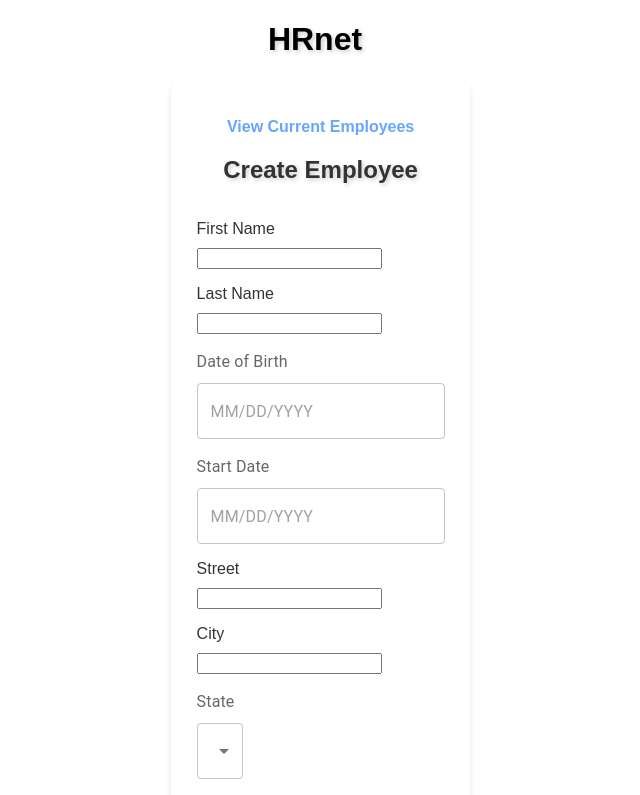
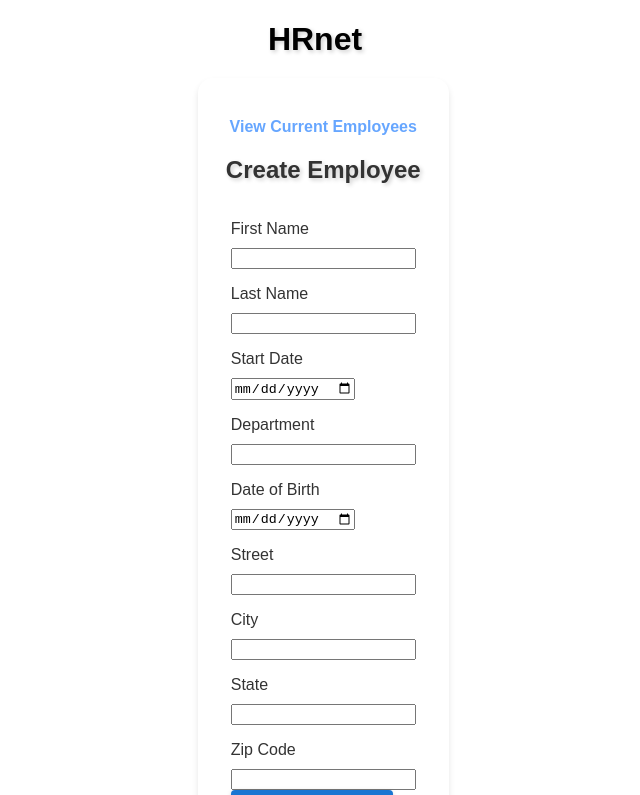
Before and after one commit to SabrinaMouginot/HRNet_P14, a React (Vite) app: page / in a window 1280 px wide. Shown: the top 795 px of the page, without its empty margins (325-965 px from the left). Built offline with nearby package versions, Linux system fonts and the light colour scheme.

Commit message:
rectification des messages d erreur sans zod

```diff
--- a/src/pages/CreateEmployee.jsx
+++ b/src/pages/CreateEmployee.jsx
@@ -1,14 +1,58 @@
-import MyForm from "../components/MyForm";
 import { useDispatch, useSelector } from 'react-redux';
 import { toggleModal } from '../redux/modalSlice';
 import Modal from '@mui/material/Modal';
-import { Button, Box, Typography } from '@mui/material'; // Import MUI components
+import { Button, Box, Typography } from '@mui/material';
+import { useState } from 'react';
+import { Link } from "react-router-dom";
 import '../app.css';
-import { Link } from "react-router-dom";
 
 function CreateEmployee() {
   const dispatch = useDispatch();
-  const isOpen = useSelector((state) => state.modal.isOpen); // Récupérer l'état d'ouverture de la modale
+  const isOpen = useSelector((state) => state.modal.isOpen);
+
+  const [formData, setFormData] = useState({
+    firstName: '',
+    lastName: '',
+    startDate: '',
+    department: '',
+    dateOfBirth: '',
+    street: '',
+    city: '',
+    state: '',
+    zipCode: ''
+  });
+
+  const [errors, setErrors] = useState({});
+
+  const validateForm = () => {
+    let formErrors = {};
+    if (!formData.firstName) formErrors.firstName = 'First name is required';
+    if (!formData.lastName) formErrors.lastName = 'Last name is required';
+    if (!formData.startDate) formErrors.startDate = 'Start date is required';
+    if (!formData.department) formErrors.department = 'Department is required';
+    if (!formData.dateOfBirth) formErrors.dateOfBirth = 'Date of birth is required';
+    if (!formData.street) formErrors.street = 'Street is required';
+    if (!formData.city) formErrors.city = 'City is required';
+    if (!formData.state) formErrors.state = 'State is required';
+    if (!formData.zipCode) formErrors.zipCode = 'Zip code is required';
+    return formErrors;
+  };
+
+  const handleSubmit = (e) => {
+    e.preventDefault();
+    const formErrors = validateForm();
+    if (Object.keys(formErrors).length === 0) {
+      // Form is valid, dispatch your employee creation here
+      dispatch(toggleModal());
+    } else {
+      setErrors(formErrors);
+    }
+  };
+
+  const handleChange = (e) => {
+    const { name, value } = e.target;
+    setFormData({ ...formData, [name]: value });
+  };
 
   const handleClose = () => {
     dispatch(toggleModal());
@@ -23,9 +67,112 @@ function CreateEmployee() {
         <Link to="/users">View Current Employees</Link>
         <h2>Create Employee</h2>
 
-        {/* Moon formulaire */}
-        <MyForm />
+        <form onSubmit={handleSubmit}>
+          <div>
+            <label>First Name</label>
+            <input
+              type="text"
+              name="firstName"
+              value={formData.firstName}
+              onChange={handleChange}
+            />
+            {errors.firstName && <p className="error">{errors.firstName}</p>}
+          </div>
+
+          <div>
+            <label>Last Name</label>
+            <input
+              type="text"
+              name="lastName"
+              value={formData.lastName}
+              onChange={handleChange}
+            />
+            {errors.lastName && <p className="error">{errors.lastName}</p>}
+          </div>
+
+          <div>
+            <label>Start Date</label>
+            <input
+              type="date"
+              name="startDate"
+              value={formData.startDate}
+              onChange={handleChange}
+            />
+            {errors.startDate && <p className="error">{errors.startDate}</p>}
+          </div>
+
+          <div>
+            <label>Department</label>
+            <input
+              type="text"
+              name="department"
+              value={formData.department}
+              onChange={handleChange}
+            />
+            {errors.department && <p className="error">{errors.department}</p>}
+          </div>
+
+          <div>
+            <label>Date of Birth</label>
+            <input
+              type="date"
+              name="dateOfBirth"
+              value={formData.dateOfBirth}
+              onChange={handleChange}
+            />
+            {errors.dateOfBirth && <p className="error">{errors.dateOfBirth}</p>}
+          </div>
+
+          <div>
+            <label>Street</label>
+            <input
+              type="text"
+              name="street"
+              value={formData.street}
+              onChange={handleChange}
+            />
+            {errors.street && <p className="error">{errors.street}</p>}
+          </div>
+
+          <div>
+            <label>City</label>
+            <input
+              type="text"
+              name="city"
+              value={formData.city}
+              onChange={handleChange}
+            />
+            {errors.city && <p className="error">{errors.city}</p>}
+          </div>
+
+          <div>
+            <label>State</label>
+            <input
+              type="text"
+              name="state"
+              value={formData.state}
+              onChange={handleChange}
+            />
+            {errors.state && <p className="error">{errors.state}</p>}
+          </div>
+
+          <div>
+            <label>Zip Code</label>
+            <input
+              type="text"
+              name="zipCode"
+              value={formData.zipCode}
+              onChange={handleChange}
+            />
+            {errors.zipCode && <p className="error">{errors.zipCode}</p>}
+          </div>
+
+          <Button type="submit" variant="contained" color="primary">
+            Create Employee
+          </Button>
+        </form>
       </div>
+
       {/* Modale */}
       <Modal open={isOpen} onClose={handleClose}>
         <Box
```
